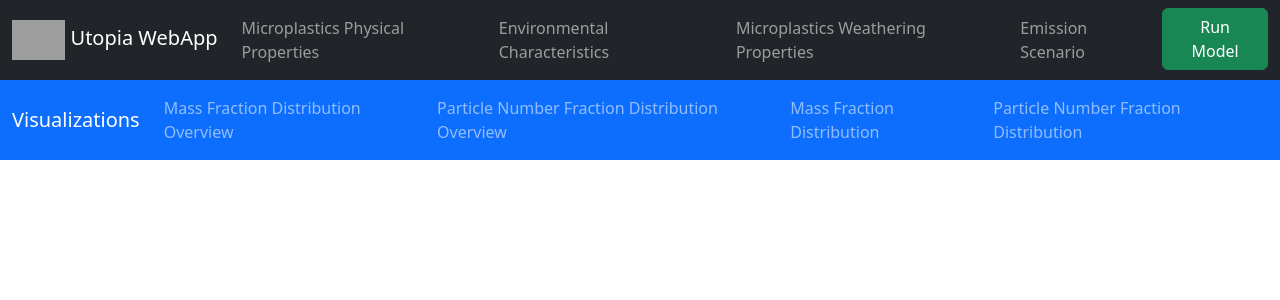
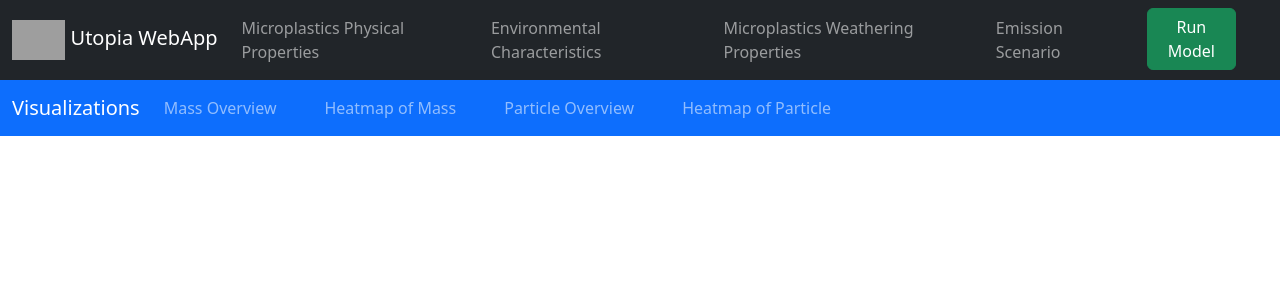
Before and after one commit to karenlarkina/UTOPIA-WebApp, a Flask app: page / in a window 1280 px wide. Shown: the top 300 px of the page. Run offline with Flask 3, Linux system fonts and the light colour scheme; some libraries are stand-ins or nearby versions; grey boxes are pictures that could not be loaded.

Commit message:
small changes in menu names, small styling

```diff
--- a/src/views/static/css/styles.css
+++ b/src/views/static/css/styles.css
@@ -65,6 +65,9 @@ h3 {
     margin-top: 59px;
 }
 
+.nav-item {
+    margin-right: 2rem;
+}
 /*#model-run-container {*/
 /*    display: flex;*/
 /*    width: 100%;*/
--- a/src/views/static/js/d3-heatmap.js
+++ b/src/views/static/js/d3-heatmap.js
@@ -924,7 +924,7 @@ document.addEventListener('DOMContentLoaded', function () {
 
             // Update the position of the tooltip
             tooltip
-                .html(`Concentration (in ${mode}/m\u00B3) = ${d3.select(this).attr('comp-concentration')} <br>% of total ${mode} in the system = ${roundDynamiucFloat(d3.select(this).attr('comp-percent'))} % <br> Persistence = ${d3.select(this).attr('comp-persistence')} <br>Residence time = ${d3.select(this).attr('comp-residence')} (years)`)
+                .html(`Concentration (in g/m\u00B3) = ${d3.select(this).attr('comp-concentration')} <br>% of total ${mode} = ${roundDynamiucFloat(d3.select(this).attr('comp-percent'))} % <br> Persistence = ${d3.select(this).attr('comp-persistence')} years<br>Residence time = ${d3.select(this).attr('comp-residence')} years`)
                 .style("left", tooltipLeft + "px")
                 .style("top", tooltipTop + "px")
                 .style("display", "block");
@@ -1000,13 +1000,13 @@ document.addEventListener('DOMContentLoaded', function () {
                 .html(`${d3.select(selectedCompartment).attr('comp-title')} Compartment`);
             // adding general info about selected compartment
             d3.select(`#comp-concentration`)
-                .html(`Concentration (in ${mode}/m\u00B3) = ${d3.select(selectedCompartment).attr('comp-concentration')}`);
+                .html(`Concentration (in g/m\u00B3) = ${d3.select(selectedCompartment).attr('comp-concentration')}`);
             d3.select(`#comp-total-percent`)
-                .html(`% of total ${mode} = ${roundDynamiucFloat(d3.select(selectedCompartment).attr('comp-percent'))} %`);
+                .html(`% of the total ${mode} = ${roundDynamiucFloat(d3.select(selectedCompartment).attr('comp-percent'))}`);
             d3.select(`#comp-persistence`)
-                .html(`Persistence = ${d3.select(selectedCompartment).attr('comp-persistence')}`);
+                .html(`Persistence = ${d3.select(selectedCompartment).attr('comp-persistence')} years`);
             d3.select(`#comp-residence`)
-                .html(`Residence time = ${d3.select(selectedCompartment).attr('comp-residence')} (years)`);
+                .html(`Residence time = ${d3.select(selectedCompartment).attr('comp-residence')} years`);
 
             // getting the inflows and outflows and converting them into Maps
             let inflowsString = (selection.attr('comp-inflows')).replace(/'/g, '"');
@@ -1353,7 +1353,7 @@ document.addEventListener('DOMContentLoaded', function () {
             })
             .then(model_results => {
                 utopia_model_results = model_results; // store values from backend for assembling all visualizations
-                assembleGlobalView('Mass Distribution Overview', "mass", utopia_model_results.extended_comp, utopia_model_results.global_info_dict);
+                assembleGlobalView('Mass Overview', "mass", utopia_model_results.extended_comp, utopia_model_results.global_info_dict);
                 comp_mass_fraction_distribution_btn.classList.remove('active');
                 comp_number_fraction_distribution_btn.classList.remove('active');
                 number_fraction_overview_btn.classList.remove('active');
@@ -1449,7 +1449,7 @@ document.addEventListener('DOMContentLoaded', function () {
             // Highlighting selection on the navbar
             comp_mass_fraction_distribution_btn.classList.add('active');
             d3.select("#global-view").style("display", "none");
-            assembleHeatMap('Mass Fraction Distribution Heatmap', utopia_model_results.mass_fraction_distribution_heatmap, "mass", utopia_model_results.extended_csv_table);
+            assembleHeatMap('Heatmap of Mass', utopia_model_results.mass_fraction_distribution_heatmap, "mass", utopia_model_results.extended_csv_table);
         }
     });
     comp_number_fraction_distribution_btn.addEventListener('click', function() {
@@ -1463,7 +1463,7 @@ document.addEventListener('DOMContentLoaded', function () {
             // Highlighting selection on the navbar
             comp_number_fraction_distribution_btn.classList.add('active');
             d3.select("#global-view").style("display", "none");
-            assembleHeatMap('Particle Number Fraction Distribution Heatmap', utopia_model_results.number_fraction_distribution_heatmap, "particle number", utopia_model_results.extended_csv_table);
+            assembleHeatMap('Heatmap of Particle', utopia_model_results.number_fraction_distribution_heatmap, "particle number", utopia_model_results.extended_csv_table);
         }
     });
     mass_fraction_overview_btn.addEventListener('click', function() { // mass Distribution Overview
@@ -1477,7 +1477,7 @@ document.addEventListener('DOMContentLoaded', function () {
             // Highlighting selection on the navbar
             mass_fraction_overview_btn.classList.add('active');
             d3.select("#global-view").style("display", "flex");
-            assembleGlobalView('Mass Distribution Overview', "mass", utopia_model_results.extended_comp, utopia_model_results.global_info_dict);
+            assembleGlobalView('Mass Overview', "mass", utopia_model_results.extended_comp, utopia_model_results.global_info_dict);
         }
     });
     number_fraction_overview_btn.addEventListener('click', function() { // number Fraction Distribution Overview
@@ -1491,7 +1491,7 @@ document.addEventListener('DOMContentLoaded', function () {
             // Highlighting selection on the navbar
             number_fraction_overview_btn.classList.add('active');
             d3.select("#global-view").style("display", "flex");
-            assembleGlobalView('Particle Number Distribution Overview', "particle number", utopia_model_results.extended_comp, utopia_model_results.global_info_dict);
+            assembleGlobalView('Particle Overview', "particle number", utopia_model_results.extended_comp, utopia_model_results.global_info_dict);
         }
     });
 
--- a/src/views/templates/index.html
+++ b/src/views/templates/index.html
@@ -165,25 +165,18 @@
                     </button>
                     <div class="collapse navbar-collapse" id="navbarNav">
                         <ul class="navbar-nav w-100">
-{#                            TODO currently just commented out -> remove later#}
-{#                            <li class="nav-item">#}
-{#                                <a class="nav-link active" id="mass_fraction_distribution_btn" href="#" onclick="">Mass Fraction Distribution</a>#}
-{#                            </li>#}
-{#                            <li class="nav-item">#}
-{#                                <a class="nav-link active" id="number_fraction_distribution_btn" href="#" onclick="">Number Fraction Distribution</a>#}
-{#                            </li>#}
                             <li class="nav-item">
                             <!--TODO: work in progress, commented out from main-->
-                                <a class="nav-link" id="mass_fraction_overview_btn" href="#" onclick="">Mass Fraction Distribution Overview</a>
+                                <a class="nav-link" id="mass_fraction_overview_btn" href="#" onclick="">Mass Overview</a>
                             </li>
                             <li class="nav-item">
-                                <a class="nav-link" id="number_fraction_overview_btn" href="#" onclick="">Particle Number Fraction Distribution Overview</a>
+                                <a class="nav-link" id="comp_mass_fraction_distribution_btn" href="#" onclick="">Heatmap of Mass</a>
                             </li>
                             <li class="nav-item">
-                                <a class="nav-link" id="comp_mass_fraction_distribution_btn" href="#" onclick="">Mass Fraction Distribution</a>
+                                <a class="nav-link" id="number_fraction_overview_btn" href="#" onclick="">Particle Overview</a>
                             </li>
                             <li class="nav-item">
-                                <a class="nav-link" id="comp_number_fraction_distribution_btn" href="#" onclick="">Particle Number Fraction Distribution</a>
+                                <a class="nav-link" id="comp_number_fraction_distribution_btn" href="#" onclick="">Heatmap of Particle</a>
                             </li>
                         </ul>
                     </div>
```
